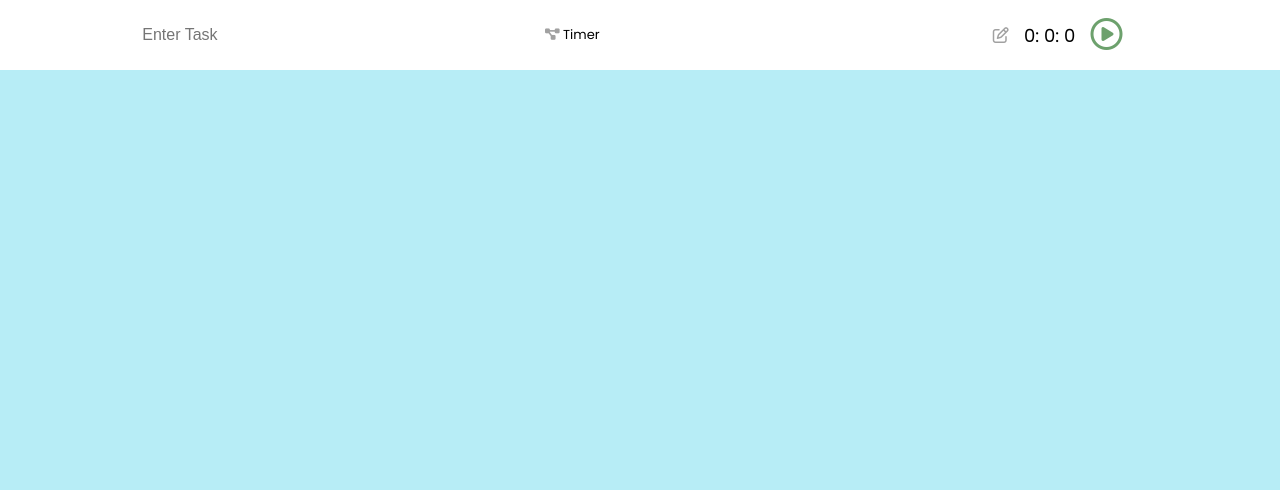
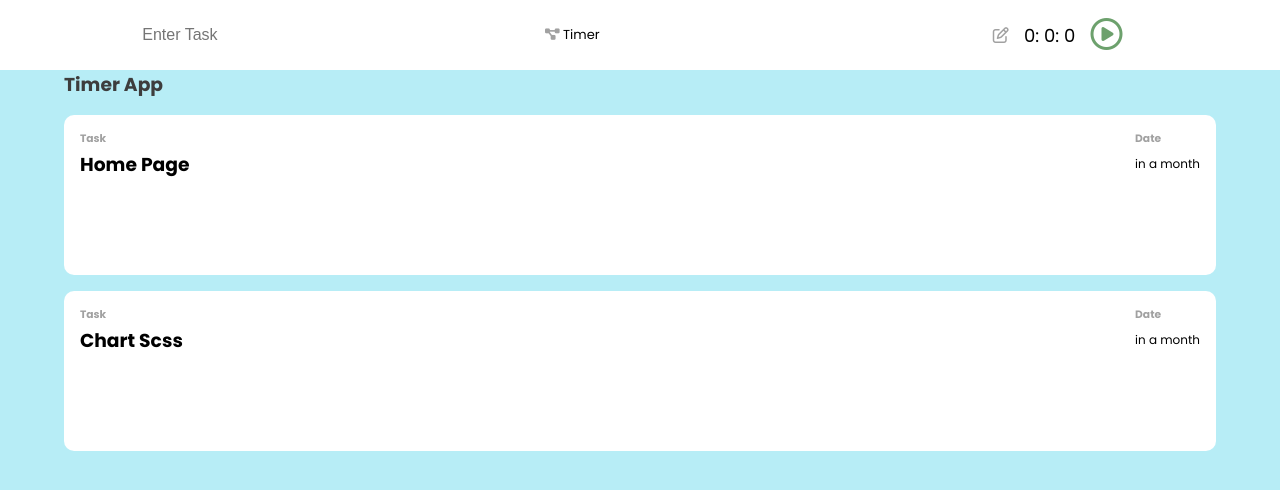
Before and after one commit to zenonn37/time, a Vue app: page /projects/697 in a window 1280 px wide. Shown: the top 490 px of the page. Built offline with nearby package versions, Linux system fonts and the light colour scheme.

Commit message:
updated filters and project page

```diff
--- a/src/components/ProjectList.vue
+++ b/src/components/ProjectList.vue
@@ -1,10 +1,15 @@
 <template>
   <div class="panel-parent">
+    <router-link :to="`/projects/${project.id}`">
       <div class="panel-container">
         <div class="panel-top">
           <div class="panel-date">
             <h6>Project</h6>
-          <h3 class="title">{{project.name}}</h3>
+
+            <h3 class="title">
+              <i class="fas fa-project-diagram"></i>
+              {{project.name}}
+            </h3>
             <h6>
               Status:
               <span class="complete" v-if="project.completed">Completed</span>
@@ -19,14 +24,17 @@
         <div class="panel-bottom">
           <div class="panel-task">
             <h6>Project Tasks</h6>
-          <div class="box-task">{{project.tasks}}</div>
+            <div class="box-task">
+              <span class="hours">{{project.tasks}}</span>
+            </div>
           </div>
           <div class="panel-goal">
             <h6>Time Goal</h6>
-          <span>{{project.goal | hours}}</span>
+            <span class="hours">{{project.goal | hours}}</span>
           </div>
         </div>
       </div>
+    </router-link>
   </div>
 </template>
 
--- a/src/components/TimeList.vue
+++ b/src/components/TimeList.vue
@@ -3,9 +3,13 @@
     <div class="panel-container">
       <div class="panel-top">
         <div class="panel-date">
-          <h3>{{hour.date | date}}</h3>
+          <h6>Task</h6>
+          <h3>{{hour.name}}</h3>
         </div>
-        <div class="panel-time">{{hour.time | hours}}</div>
+        <div class="panel-dates">
+          <h6>Date</h6>
+          <span class="from-now">{{hour.date | current}}</span>
+        </div>
       </div>
       <div class="panel-bottom">
         <div class="panel-task"></div>
--- a/src/filters/dates.js
+++ b/src/filters/dates.js
@@ -6,9 +6,19 @@ import moment from 'moment';
 
 
 
+
+
 Vue.filter('date', function (value) {
     return moment(value).format('ddd')
 })
+
+Vue.filter('current', function (value) {
+
+
+    //return moment(value).format('D MMM')
+    return moment(value).fromNow()
+})
+
 
 Vue.filter('hours', function (value) {
 
--- a/src/store/modules/time.js
+++ b/src/store/modules/time.js
@@ -1,17 +1,23 @@
 //state
+import moment from 'moment'
 const state = {
     time: [
         {
+            name: 'Home Page',
             date: "Thu Dec 05 2019 15:16:19 GMT-0500 (Eastern Standard Time)",
             id: 9,
-            project: "Timer",
-            time: 1000
+
+            time: 1000,
+            project_id: 697
         },
         {
-            date: "Thu Dec 07 2019 15:16:19 GMT-0500 (Eastern Standard Time)",
+            name: 'Chart Scss',
+            date: "Thu Dec 06 2019 11:16:19 GMT-0500 (Eastern Standard Time)",
             id: 11,
-            project: "Timer",
-            time: 7200
+
+            time: 7200,
+            project_id: 699
+
         }
     ]
 
@@ -55,7 +61,7 @@ const actions = {
         const data = {
             id: Math.round(Math.random() + 9),
             time: payload,
-            date: new Date(),
+            date: moment().format(),
             project: "Timer",
 
         }
--- a/src/style/main.css
+++ b/src/style/main.css
@@ -10,8 +10,33 @@ body {
   font-family: 'Poppins',sans-serif;
 }
 
+a {
+  text-decoration: none;
+}
+
 h1, h2, h3, h4, h5, h6 {
   margin: 0;
+}
+
+.full-screen {
+  height: 100vh;
+  display: -webkit-box;
+  display: -ms-flexbox;
+  display: flex;
+  -webkit-box-pack: center;
+      -ms-flex-pack: center;
+          justify-content: center;
+  -webkit-box-align: center;
+      -ms-flex-align: center;
+          align-items: center;
+  -webkit-box-orient: vertical;
+  -webkit-box-direction: normal;
+      -ms-flex-direction: column;
+          flex-direction: column;
+}
+
+.from-now {
+  font-size: 12px;
 }
 
 .title {
@@ -133,6 +158,11 @@ h1, h2, h3, h4, h5, h6 {
   margin: 1rem 0 1rem 0;
 }
 
+.panel-parent i {
+  font-size: small;
+  color: #89a1f7;
+}
+
 .panel-parent h6 {
   color: #a1a1a1;
   margin-bottom: .2rem;
@@ -206,17 +236,4 @@ h1, h2, h3, h4, h5, h6 {
 .panel-parent .panel-bottom .panel-goal {
   width: 72px;
 }
-
-.full-screen {
-  height: 100vh;
-  display: -webkit-box;
-  display: -ms-flexbox;
-  display: flex;
-  -webkit-box-pack: center;
-      -ms-flex-pack: center;
-          justify-content: center;
-  -webkit-box-align: center;
-      -ms-flex-align: center;
-          align-items: center;
-}
 /*# sourceMappingURL=main.css.map */
--- a/src/style/modules/_base.scss
+++ b/src/style/modules/_base.scss
@@ -9,8 +9,23 @@ body{
     font-family: 'Poppins',sans-serif;
 }
 
+a{
+    text-decoration: none;
+
+}
+
 h1,h2,h3,h4,h5,h6{
     margin: 0;
+}
+.full-screen{
+    height: 100vh;
+    display: flex;
+    justify-content: center;
+    align-items: center;
+    flex-direction: column;
+}
+.from-now{
+    font-size: 12px;
 }
 .title{
     color: $title;
--- /dev/null
+++ b/src/style/modules/_detail.scss
@@ -0,0 +1,3 @@
+.project-parent{
+
+}
--- a/src/style/modules/_panels.scss
+++ b/src/style/modules/_panels.scss
@@ -5,6 +5,11 @@
   min-width: 320px;
   border-radius: 10px;
   margin: 1rem 0 1rem 0;
+
+  i{
+      font-size:small;
+      color: $title_icons;
+  }
 
   h6{
     color: $grey;
--- a/src/style/modules/_project.scss
+++ b/src/style/modules/_project.scss
@@ -1,9 +1,3 @@
 .home-parent{
 
 }
-.full-screen{
-    height: 100vh;
-    display: flex;
-    justify-content: center;
-    align-items: center;
-}
--- a/src/style/vars/_theme.scss
+++ b/src/style/vars/_theme.scss
@@ -6,3 +6,4 @@ $grey:rgb(161, 161, 161);
 $warning:rgb(245, 113, 26);
 $title:rgb(61, 61, 61);
 $hours:rgb(65, 62, 62);
+$title_icons:rgb(137, 161, 247);
--- a/src/views/Project.vue
+++ b/src/views/Project.vue
@@ -1,7 +1,41 @@
 <template>
-  <div class="project-parent"></div>
+  <div class="project-parent" :class="[tasks.length < 1  ? 'full-screen': '']">
+    <div class="project-title">
+      <h3 class="title">{{project.name}}</h3>
+    </div>
+
+    <template v-if="tasks.length < 1">
+      <div class="no-task">
+        <h3 class="title">No Tasks yet, you should create one.</h3>
+      </div>
+    </template>
+
+    <template v-else>
+      <div class="tasks">
+        <TimeList :hour="task" v-for="task in tasks" :key="task.id" />
+      </div>
+    </template>
+  </div>
 </template>
 
 <script>
-export default {};
+import TimeList from "@/components/TimeList";
+export default {
+  name: "Project",
+  props: ["id"],
+  components: {
+    TimeList
+  },
+  computed: {
+    project() {
+      const id = parseInt(this.$route.params.id);
+      const data = this.$store.getters["projects/show_projects"](id);
+      return data;
+    },
+    tasks() {
+      const data = this.$store.getters["time/get_time"];
+      return data !== null ? data : [];
+    }
+  }
+};
 </script>
```
Also changed, not shown: 1 other file (tests, documents, lock files or other folders). Lines whose indentation alone changed are shown as unchanged.
